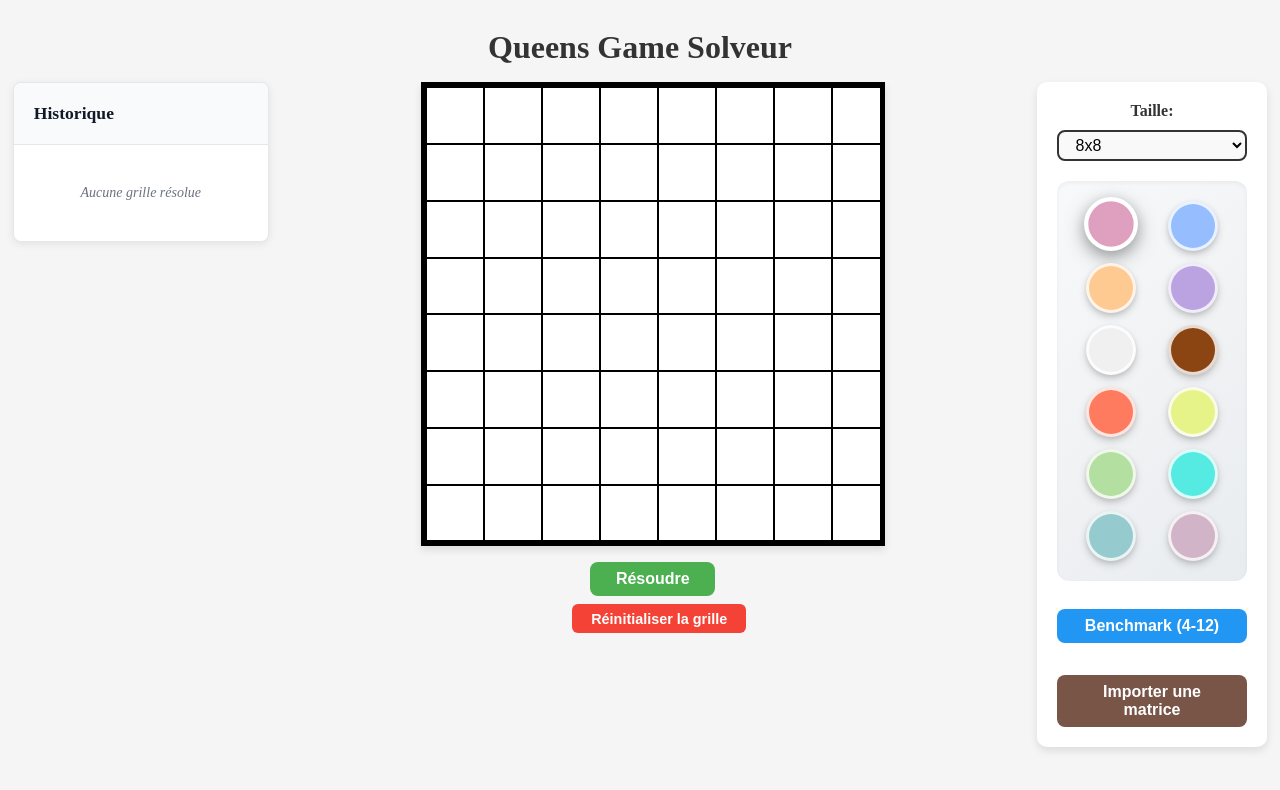
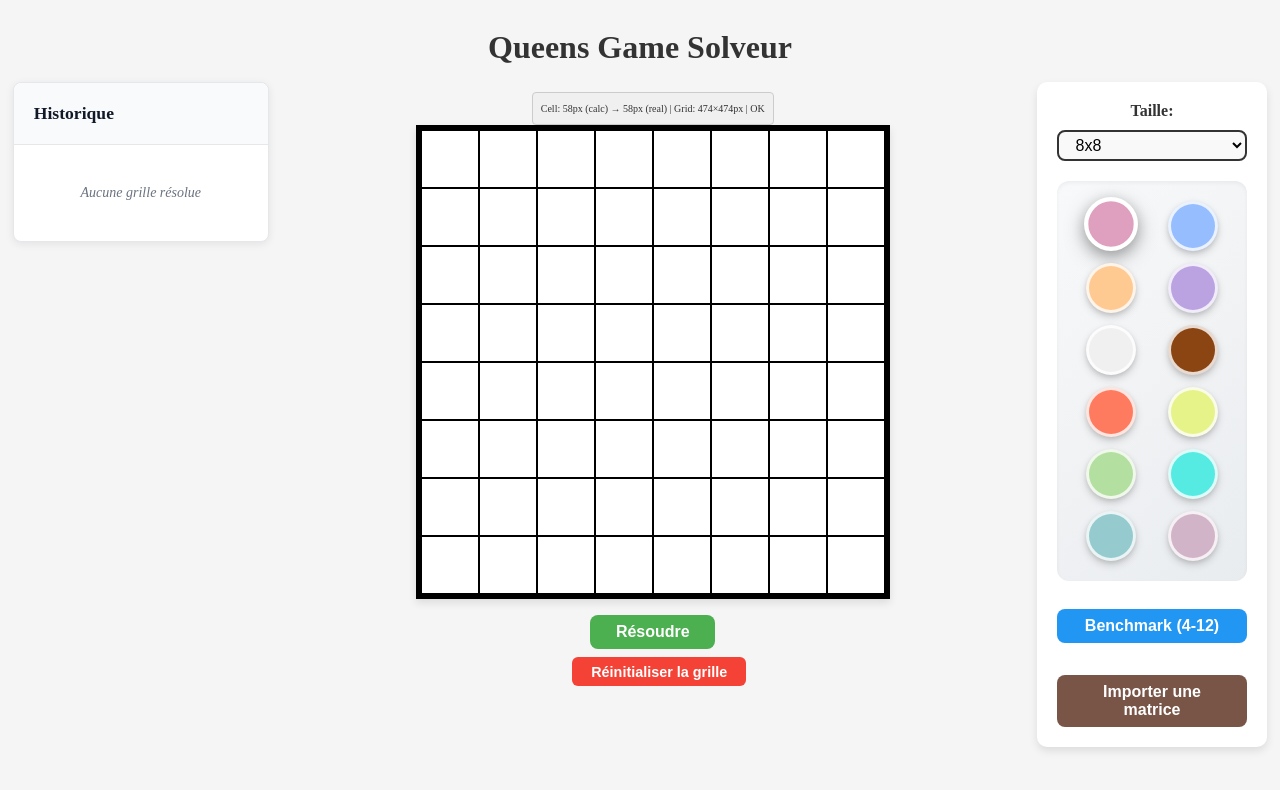
Before and after one commit to Rxdy/queens, a Vue app in the folder front/: page / in a window 1280 px wide. Shown: the top 790 px of the page. Built offline with nearby package versions, Linux system fonts and the light colour scheme.

Commit message:
Fix: grid cell overflow on large sizes - account for 5px border in width/height calculation

```diff
--- a/front/src/App.vue
+++ b/front/src/App.vue
@@ -32,6 +32,18 @@ const selectedHistoryIndex = ref(-1);
 // Dimensions de l'écran réactives
 const screenWidth = ref(1200);
 const screenHeight = ref(800);
+
+// Debug: mesurer les vraies dimensions des cellules
+const gridDebugInfo = ref({
+    calculatedCellSize: 0,
+    actualCellSize: 0,
+    gridWidth: 0,
+    gridHeight: 0,
+    totalWidth: 0,
+    totalHeight: 0,
+    message: "",
+});
+
 const colors = [
     "rgb(223, 160, 191)",
     "rgb(150, 190, 255)",
@@ -747,6 +759,40 @@ const updateScreenSize = () => {
     }
 };
 
+// Fonction pour mesurer les vraies dimensions des cellules du DOM
+const measureGridCells = () => {
+    setTimeout(() => {
+        const gridEl = document.querySelector(".grid");
+        if (!gridEl) return;
+
+        const gridRect = gridEl.getBoundingClientRect();
+        const firstCell = gridEl.querySelector(".cell");
+
+        if (firstCell) {
+            const cellRect = firstCell.getBoundingClientRect();
+            const actualCellSize = cellRect.width;
+            const diff = cellSize.value - actualCellSize;
+
+            gridDebugInfo.value = {
+                calculatedCellSize: cellSize.value,
+                actualCellSize: Math.round(actualCellSize * 100) / 100,
+                gridWidth: Math.round(gridRect.width),
+                gridHeight: Math.round(gridRect.height),
+                totalWidth: Math.round(gridRect.width),
+                totalHeight: Math.round(gridRect.height),
+                message: diff > 2 ? "WARNING: cells smaller than calculated!" : "OK",
+            };
+
+            console.log("Grid Debug:", gridDebugInfo.value);
+        }
+    }, 10);
+};
+
+// Watcher pour mesurer les cellules quand la taille change
+watch(() => [size.value, cellSize.value], () => {
+    measureGridCells();
+});
+
 // Lifecycle hooks pour gérer les event listeners
 onMounted(() => {
     updateScreenSize();
@@ -754,6 +800,8 @@ onMounted(() => {
     // Ajouter un listener global pour mouseup pour éviter que isPainting reste bloqué
     window.addEventListener("mouseup", onMouseUp);
     window.addEventListener("mouseleave", onMouseUp);
+    // Mesurer les cellules au montage
+    measureGridCells();
 });
 
 onUnmounted(() => {
@@ -833,12 +881,17 @@ initializeHistoryVisibility();
                         l'historique
                     </button>
                 </div>
+                <div class="debug-info">
+                    <small>
+                        Cell: {{ gridDebugInfo.calculatedCellSize }}px (calc) → {{ gridDebugInfo.actualCellSize }}px (real) | Grid: {{ gridDebugInfo.totalWidth }}×{{ gridDebugInfo.totalHeight }}px | {{ gridDebugInfo.message }}
+                    </small>
+                </div>
                 <div
                     class="grid"
                     :style="{
                         gridTemplateColumns: `repeat(${size}, ${cellSize}px)`,
-                        width: `${cellSize * size}px`,
-                        height: `${cellSize * size}px`,
+                        width: `${cellSize * size + 10}px`,
+                        height: `${cellSize * size + 10}px`,
                     }"
                     @mouseup="onMouseUp"
                 >
@@ -1295,6 +1348,16 @@ body {
     background-color: #5a6268;
 }
 
+.debug-info {
+    margin-top: 10px;
+    padding: 8px;
+    background-color: #f0f0f0;
+    border: 1px solid #ccc;
+    border-radius: 4px;
+    font-size: 12px;
+    color: #333;
+}
+
 .grid {
     display: grid;
     gap: 0;
```
